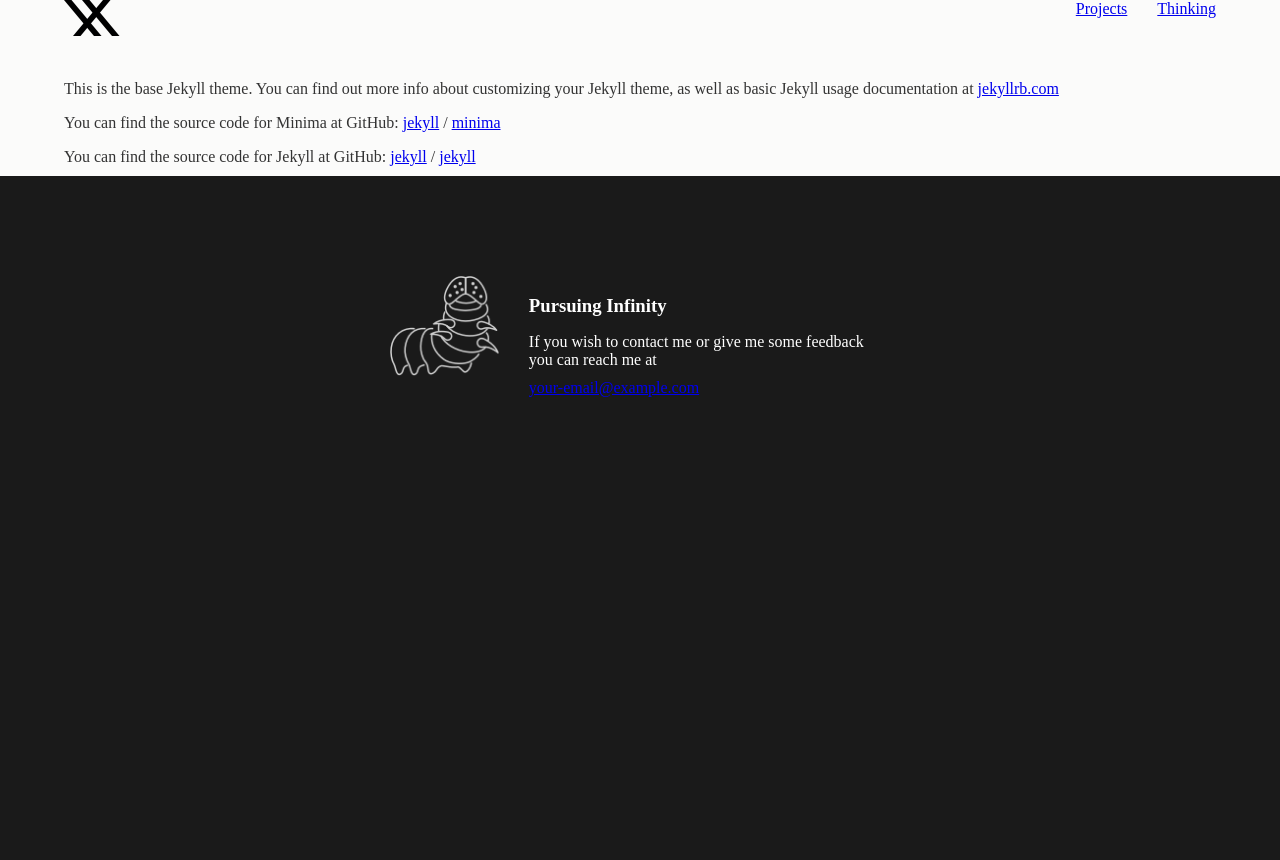
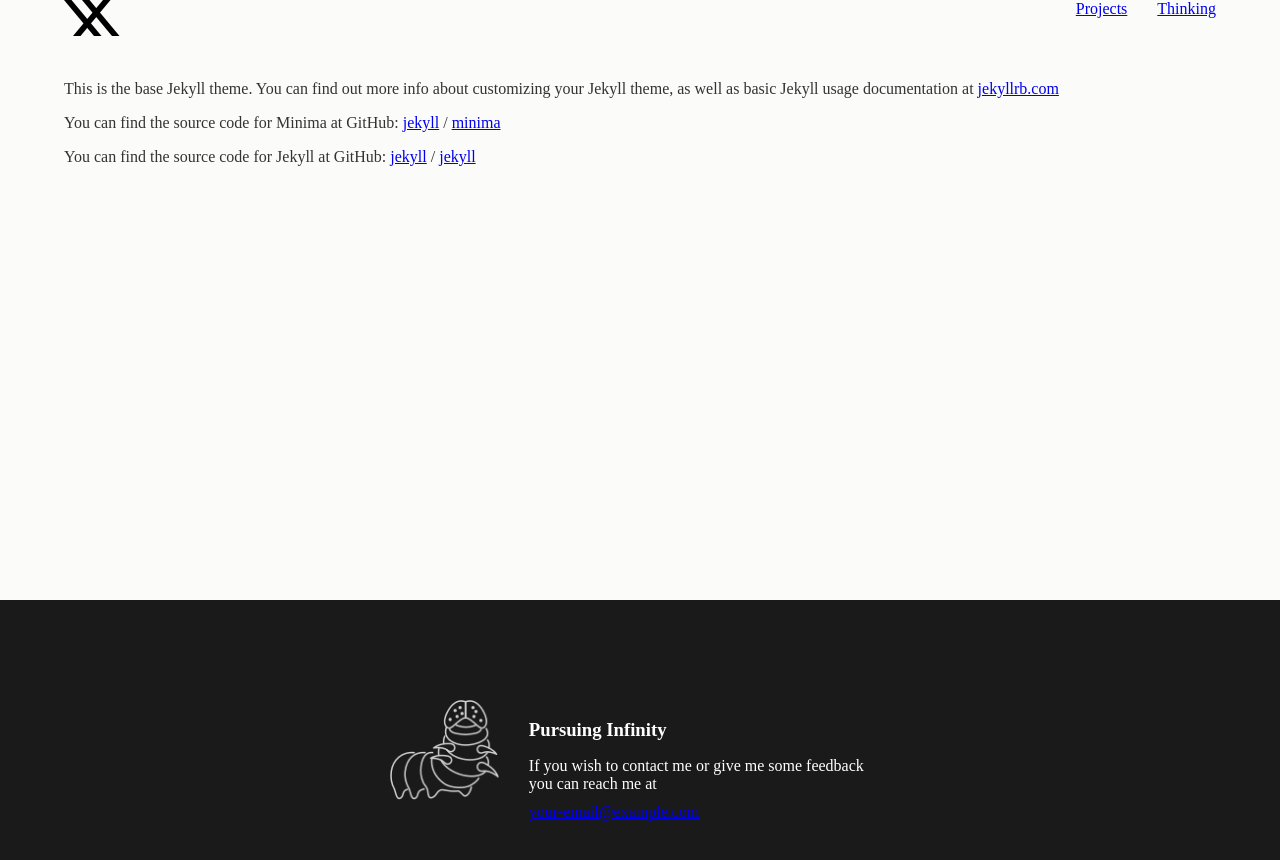
Before and after one commit to guoxindesign/guoxindesign.github.io, a Jekyll site: the page built from thinking.md, in a window 1280 px wide. Shown: the top 860 px of the page. Built offline with Jekyll 4.4.1, drawn with Linux system fonts in a browser that asks for light colours.

Commit message:
article
Signed-off-by: Liu Lantao <liulantao@gmail.com>

```diff
--- a/_layouts/post.html
+++ b/_layouts/post.html
@@ -3,7 +3,6 @@
 ---
 <article class="article h-entry" itemscope itemtype="http://schema.org/BlogPosting">
 
-  <header class="article-header">
   <h1 class="article-title p-name" itemprop="name headline">{{ page.title | escape }}</h1>
   <p class="article-meta">
     <time class="dt-published" datetime="{{ page.date | date_to_xmlschema }}" itemprop="datePublished">
@@ -11,7 +10,6 @@
       {{ page.date | date: date_format }}
     </time>
   </p>
-  </header>
 
   <div class="article-content e-content" itemprop="articleBody">
     {{ content }}
--- a/assets/main.scss
+++ b/assets/main.scss
@@ -62,6 +62,7 @@
 
 .main {
   background-color: $main-background-color;
+  min-height: calc(100vh - 300px);
 
   > .wrapper {
     margin-top: $navbar-height;
@@ -111,6 +112,23 @@
       }
     }
   }
+
+  .article {
+
+    .article-title {
+      font-size: 42px;
+      color: #1A1A1A;
+      font-weight: 400;
+    }
+
+    .article-meta time {
+      color: #FF1960;
+    }
+
+    .article-content {
+      margin-top: 65px;
+    }
+  }
 }
 
 .footer {
```
Lines whose indentation alone changed are shown as unchanged.
